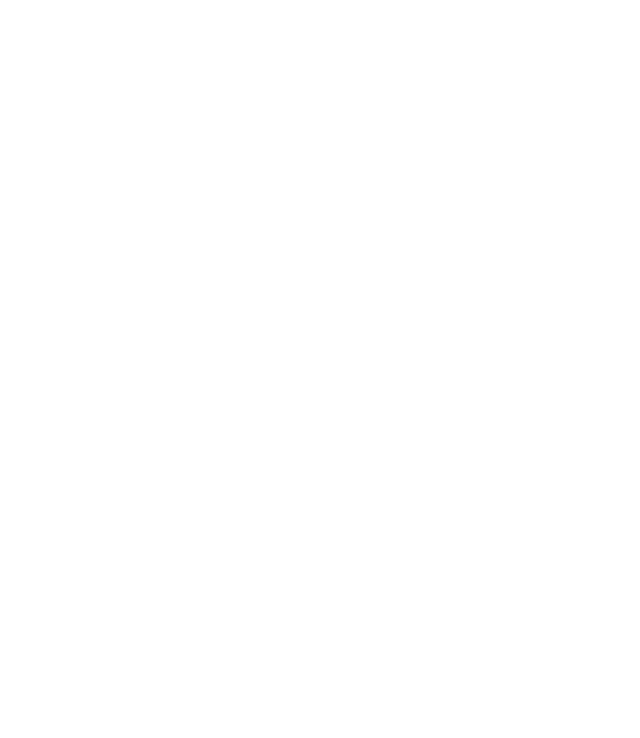
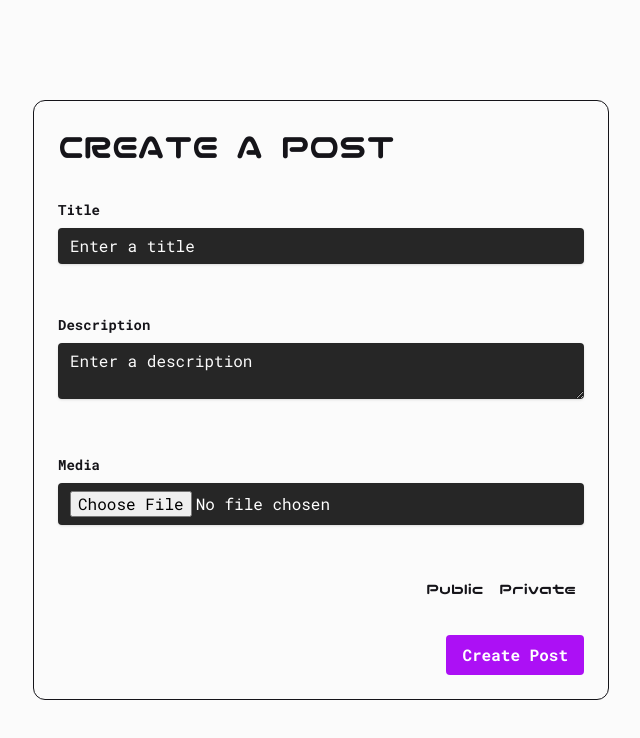
Before and after one commit to FullStack-Elite-Bootcamp-IV/social-media-front, a Next.js app: page /pages/create in a window 1280 px wide. Before the commit this address had no page. Shown: the top 738 px of the page, without its empty margins (319-959 px from the left). Built offline with nearby package versions, Linux system fonts and the light colour scheme.

Commit message:
darkmode implemented

```diff
--- a/src/app/pages/create/page.tsx
+++ b/src/app/pages/create/page.tsx
@@ -26,15 +26,15 @@
     }
 
     return (
-        <AuthGuard>
-        <main className="min-h-screen bg-slateGray flex items-center justify-center text-white px-5">
 
-        <form onSubmit={handlePost} className="bg-darkVoid flex flex-col justify-between p-6 rounded-xl w-full max-w-xl min-h-[600px]">
+        <main className="min-h-screen bg-blancoHueso dark:bg-slateGray flex items-center justify-center text-white px-5">
 
-            <h1 className="text-4xl">CREATE A POST</h1>
+        <form onSubmit={handlePost} className="border border-darkVoid bg-blancoHueso dark:bg-darkVoid  flex flex-col justify-between p-6 rounded-xl w-full max-w-xl min-h-[600px]">
+
+            <h1 className="text-4xl text-darkVoid dark:text-blancoHueso">CREATE A POST</h1>
 
             <div className="mb-4">
-                <label className="block text-blancoHueso text-sm font-bold mb-2" >
+                <label className="block text-darkVoid dark:text-blancoHueso text-sm font-bold mb-2" >
                     Title
                 </label>
                 <input
@@ -47,7 +47,7 @@
                 />
             </div>
             <div className="mb-4">
-                <label className="block text-blancoHueso text-sm font-bold mb-2" >
+                <label className="block text-darkVoid dark:text-blancoHueso text-sm font-bold mb-2" >
                     Description
                 </label>
                 <textarea
@@ -59,7 +59,7 @@
                 />
             </div>
             <div className="mb-4">
-                <label className="block text-blancoHueso text-sm font-bold mb-2" >
+                <label className="block text-darkVoid dark:text-blancoHueso text-sm font-bold mb-2" >
                     Media
                 </label>
                 <input
@@ -71,11 +71,11 @@
                 />
             </div>
             <div className="flex justify-end">
-                <button type="button" className="px-2 focus:bg-dustyGray focus:rounded" onClick={()=>{setIsPublic(true)}}>
+                <button type="button" className=" text-darkVoid dark:text-blancoHueso px-2 focus:bg-dustyGray focus:rounded" onClick={()=>{setIsPublic(true)}}>
                     <h2>Public</h2>
                 </button>
 
-                <button type="button" className="px-2 focus:bg-dustyGray focus:rounded" onClick={()=>{setIsPublic(false)}}>
+                <button type="button" className="text-darkVoid dark:text-blancoHueso px-2 focus:bg-dustyGray focus:rounded" onClick={()=>{setIsPublic(false)}}>
                     <h2>Private</h2>
                 </button>
             </div>
@@ -89,7 +89,7 @@
             </div>
         </form>
     </main>
-    </AuthGuard>
+
 
     );
 }
```
